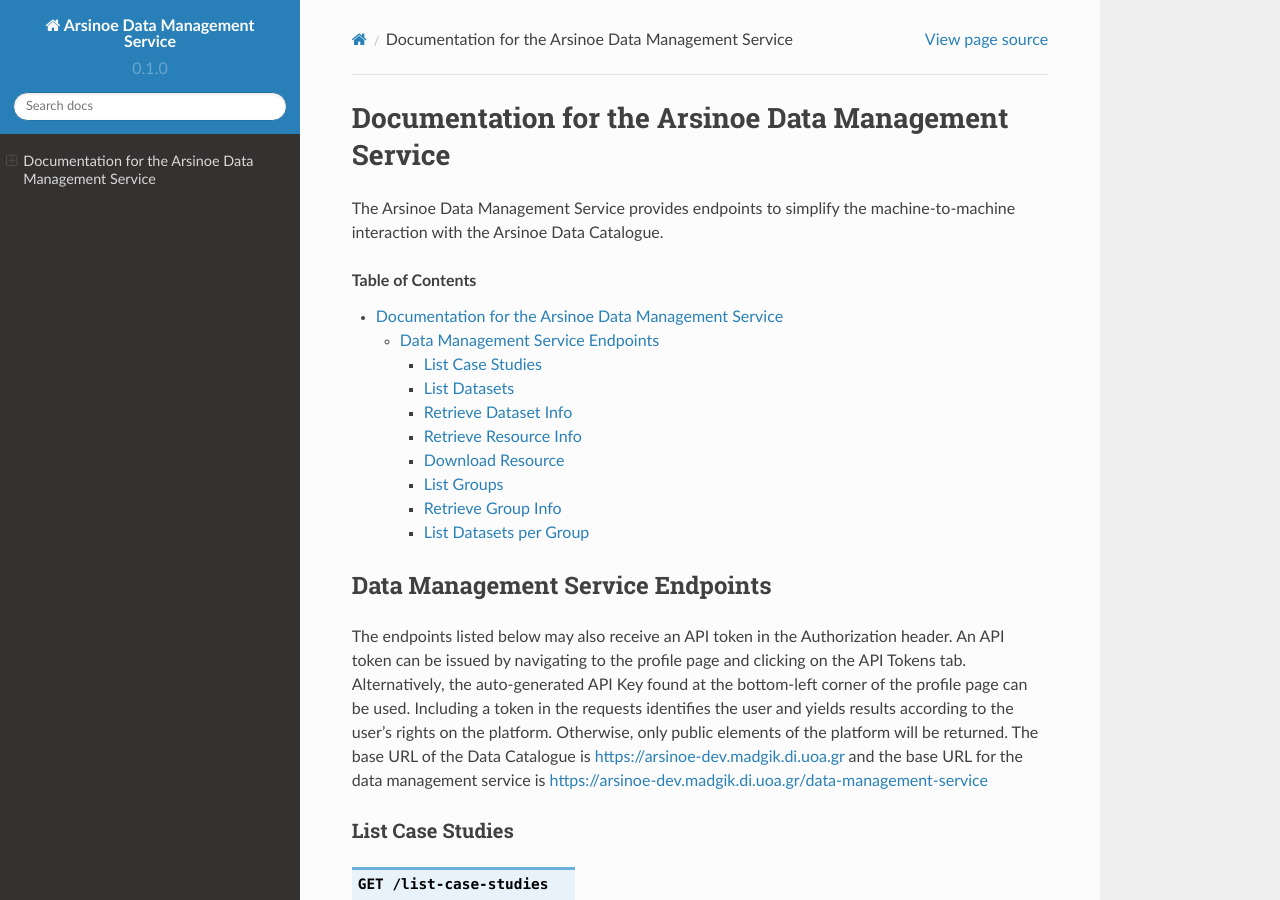
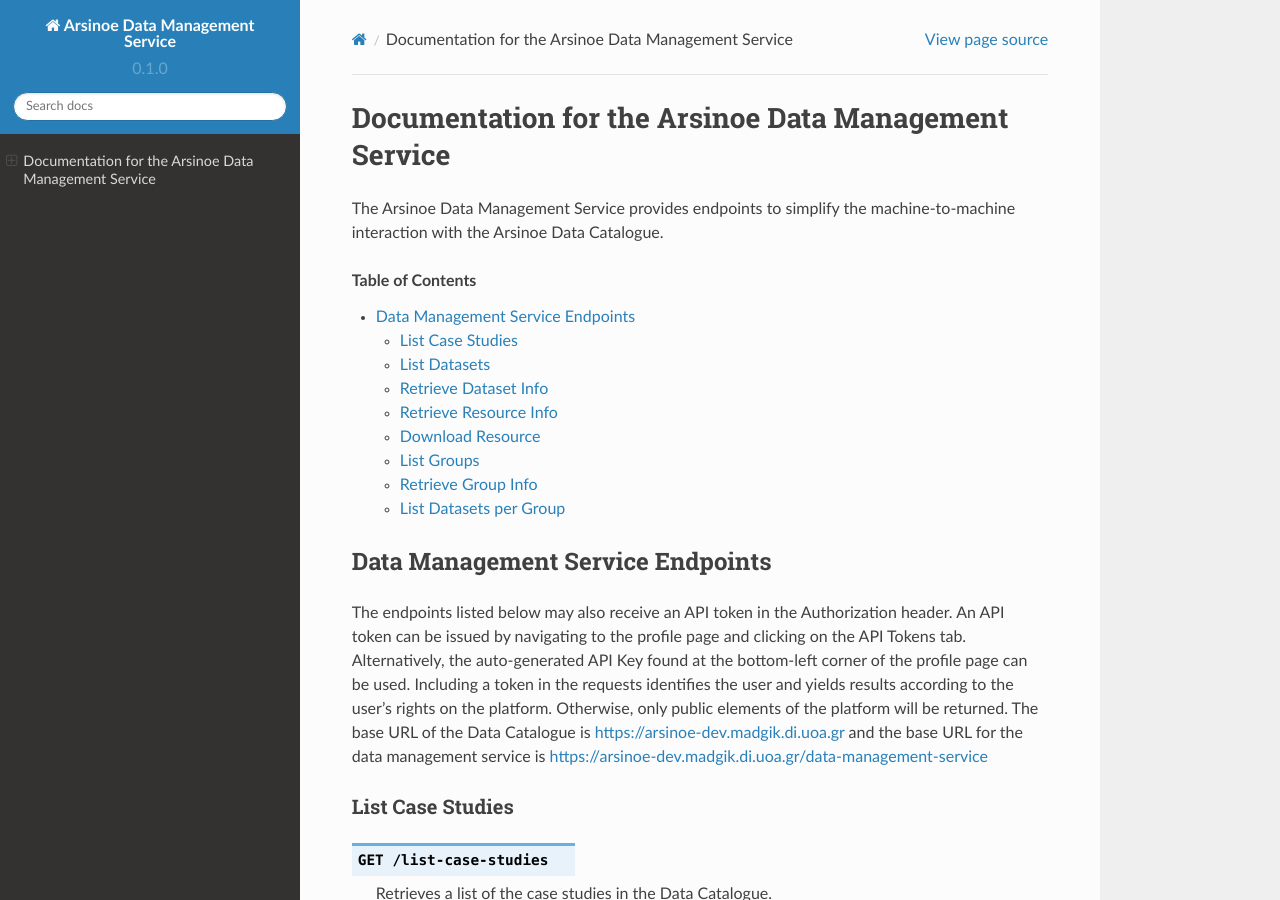
Before and after one commit to ARSINOE-project/data-management-service, a Sphinx documentation site: the page built from docs/source/index.rst, in a window 1280 px wide and 900 px high. Built offline with Sphinx 7.4.7 and the Read the Docs theme 2.0.0, drawn with Linux system fonts in a browser that asks for light colours; part of the change alters nothing that is shown.

```diff
--- a/docs/source/index.rst
+++ b/docs/source/index.rst
@@ -9,6 +9,9 @@ Documentation for the Arsinoe Data Management Service
 The Arsinoe Data Management Service provides endpoints to simplify the machine-to-machine interaction with the Arsinoe Data Catalogue.
 
 .. contents:: Table of Contents
+   :local:
+   :backlinks: none
+
 
 *************
 Data Management Service Endpoints
```
